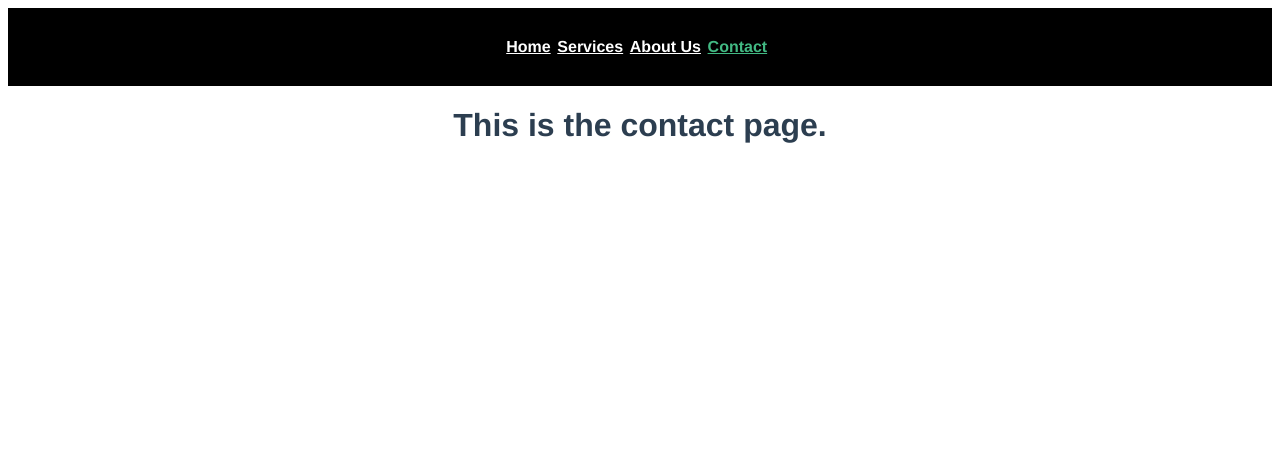
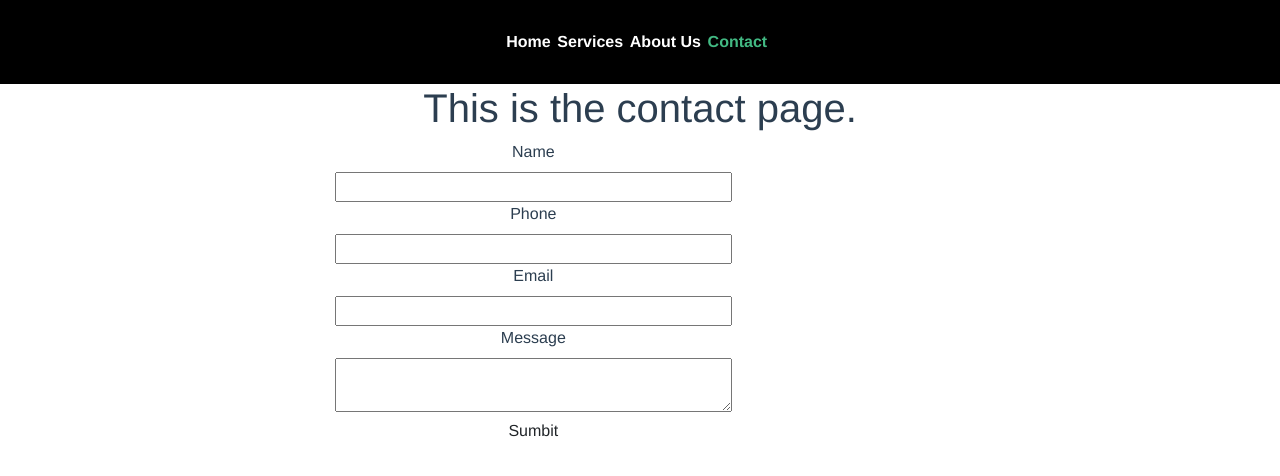
Before and after one commit to L-Garay/Noble-Intent, a Vue app: page /contact in a window 1280 px wide. Shown: the top 476 px of the page. Built offline with nearby package versions, Linux system fonts and the light colour scheme.

Commit message:
added bootstrap and EmailJS

```diff
--- a/package.json
+++ b/package.json
@@ -7,6 +7,7 @@
     "build": "vue-cli-service build"
   },
   "dependencies": {
+    "emailjs-com": "^2.4.1",
     "vue": "^2.6.11",
     "vue-router": "^3.1.5",
     "vuex": "^3.1.2"
--- a/public/index.html
+++ b/public/index.html
@@ -1,17 +1,40 @@
 <!DOCTYPE html>
 <html lang="en">
   <head>
-    <meta charset="utf-8">
-    <meta http-equiv="X-UA-Compatible" content="IE=edge">
-    <meta name="viewport" content="width=device-width,initial-scale=1.0">
-    <link rel="icon" href="<%= BASE_URL %>favicon.ico">
-    <title><%= htmlWebpackPlugin.options.title %></title>
+    <meta charset="utf-8" />
+    <meta http-equiv="X-UA-Compatible" content="IE=edge" />
+    <meta name="viewport" content="width=device-width,initial-scale=1.0" />
+    <link
+      rel="stylesheet"
+      href="https://stackpath.bootstrapcdn.com/bootstrap/4.4.1/css/bootstrap.min.css"
+      integrity="sha384-Vkoo8x4CGsO3+Hhxv8T/Q5PaXtkKtu6ug5TOeNV6gBiFeWPGFN9MuhOf23Q9Ifjh"
+      crossorigin="anonymous"
+    />
   </head>
   <body>
     <noscript>
-      <strong>We're sorry but <%= htmlWebpackPlugin.options.title %> doesn't work properly without JavaScript enabled. Please enable it to continue.</strong>
+      <strong
+        >We're sorry but <%= htmlWebpackPlugin.options.title %> doesn't work
+        properly without JavaScript enabled. Please enable it to
+        continue.</strong
+      >
     </noscript>
     <div id="app"></div>
     <!-- built files will be auto injected -->
+    <script
+      src="https://code.jquery.com/jquery-3.4.1.slim.min.js"
+      integrity="sha384-J6qa4849blE2+poT4WnyKhv5vZF5SrPo0iEjwBvKU7imGFAV0wwj1yYfoRSJoZ+n"
+      crossorigin="anonymous"
+    ></script>
+    <script
+      src="https://cdn.jsdelivr.net/npm/popper.js@1.16.0/dist/umd/popper.min.js"
+      integrity="sha384-Q6E9RHvbIyZFJoft+2mJbHaEWldlvI9IOYy5n3zV9zzTtmI3UksdQRVvoxMfooAo"
+      crossorigin="anonymous"
+    ></script>
+    <script
+      src="https://stackpath.bootstrapcdn.com/bootstrap/4.4.1/js/bootstrap.min.js"
+      integrity="sha384-wfSDF2E50Y2D1uUdj0O3uMBJnjuUD4Ih7YwaYd1iqfktj0Uod8GCExl3Og8ifwB6"
+      crossorigin="anonymous"
+    ></script>
   </body>
 </html>
--- a/src/views/Contact.vue
+++ b/src/views/Contact.vue
@@ -4,15 +4,54 @@
       <div class="col-12">
         <h1>This is the contact page.</h1>
       </div>
+      <div class="col-4 offset-3">
+        <div class="contact-form">
+          <form @submit.prevent="sendEmail()">
+            <label>Name</label>
+            <input type="text" name="user_name" />
+            <label>Phone</label>
+            <input type="text" name="user_phone" />
+            <label>Email</label>
+            <input type="email" name="user_email" />
+            <label>Message</label>
+            <textarea name="message"></textarea>
+            <button class="btn">Sumbit</button>
+          </form>
+        </div>
+      </div>
     </div>
   </div>
 </template>
 
 <script>
+import emailjs from "emailjs-com";
 export default {
-  name: "Contact"
+  name: "Contact",
+  methods: {
+    sendEmail: e => {
+      emailjs
+        .sendForm(
+          "YOUR_SERVICE_ID",
+          "YOUR_TEMPLATE_ID",
+          e.target,
+          "YOUR_USER_ID"
+        )
+        .then(
+          result => {
+            console.log("SUCCESS!", result.status, result.text);
+          },
+          error => {
+            console.log("FAILED...", error);
+          }
+        );
+    }
+  }
 };
 </script>
 
 <style>
+form {
+  display: flex;
+  flex-direction: column;
+}
 </style>
```
Also changed, not shown: 1 other file (tests, documents, lock files or other folders).
